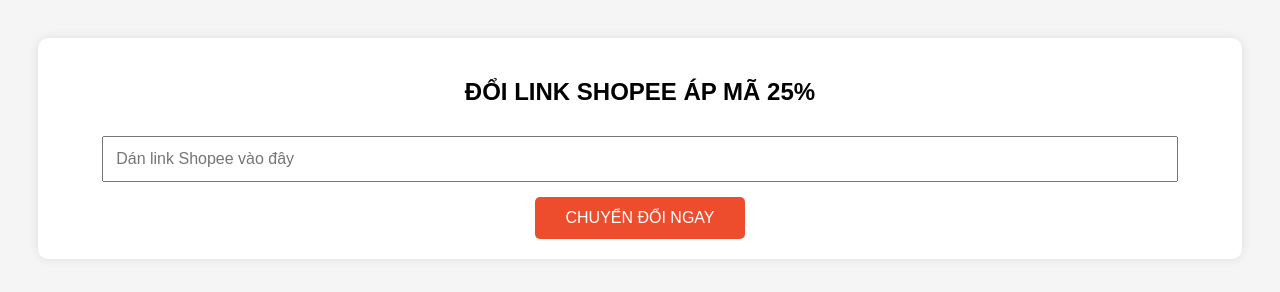
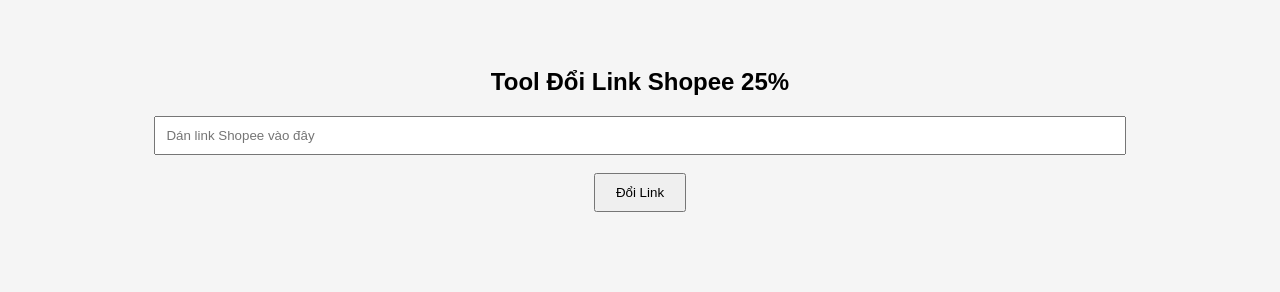
Before and after one commit to huong-do91/doilinkshopee, a plain HTML site: page index.html in a window 1280 px wide. Drawn offline with Linux system fonts and the light colour scheme.

Commit message:
Update index.html

```diff
--- a/index.html
+++ b/index.html
@@ -3,55 +3,27 @@
 <head>
 <meta charset="UTF-8">
 <title>Đổi Link Shopee 25%</title>
-<style>
-body{
-font-family:sans-serif;
-text-align:center;
-padding:30px;
-background:#f5f5f5
-}
-.box{
-background:white;
-padding:20px;
-border-radius:10px;
-box-shadow:0 0 10px rgba(0,0,0,0.1)
-}
-input{
-width:90%;
-padding:12px;
-font-size:16px;
-margin-top:10px
-}
-button{
-margin-top:15px;
-padding:12px 30px;
-background:#ee4d2d;
-color:white;
-border:none;
-border-radius:5px;
-font-size:16px
-}
-</style>
 </head>
-<body>
 
-<div class="box">
-<h2>ĐỔI LINK SHOPEE ÁP MÃ 25%</h2>
+<body style="font-family:sans-serif;text-align:center;padding:40px;background:#f5f5f5;">
 
-<input type="text" id="link" placeholder="Dán link Shopee vào đây">
+<h2>Tool Đổi Link Shopee 25%</h2>
 
-<br>
-<button onclick="convert()">CHUYỂN ĐỔI NGAY</button>
-</div>
+<input type="text" id="link" placeholder="Dán link Shopee vào đây" style="width:80%;padding:10px;">
+<br><br>
+
+<button onclick="convert()" style="padding:10px 20px;">Đổi Link</button>
+
+<p id="result" style="margin-top:20px;color:red;"></p>
 
 <script>
-function convert(){
-var url=document.getElementById("link").value;
-if(url==""){
-alert("Vui lòng dán link!");
-return;
+function convert() {
+var link = document.getElementById("link").value;
+if(link === "") {
+document.getElementById("result").innerHTML = "Vui lòng nhập link";
+} else {
+document.getElementById("result").innerHTML = link;
 }
-window.location.href=url;
 }
 </script>
 
```
